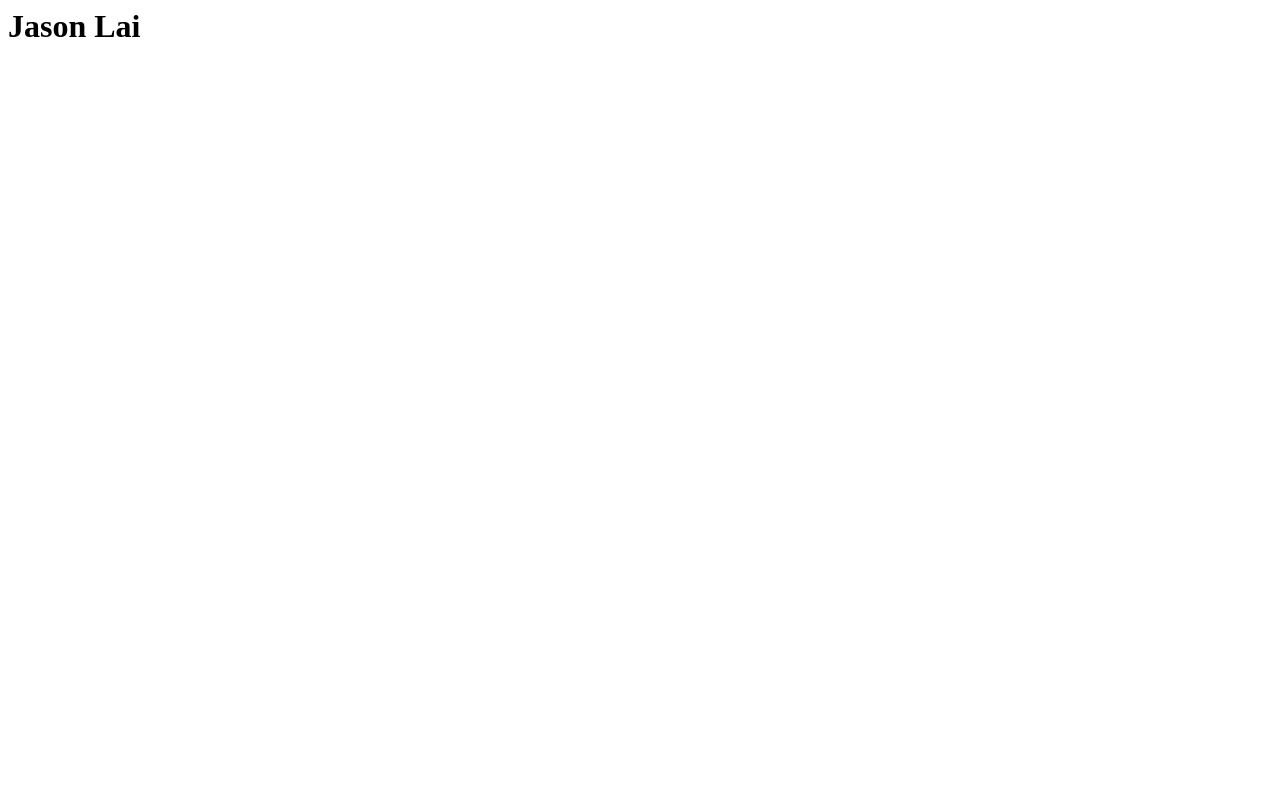
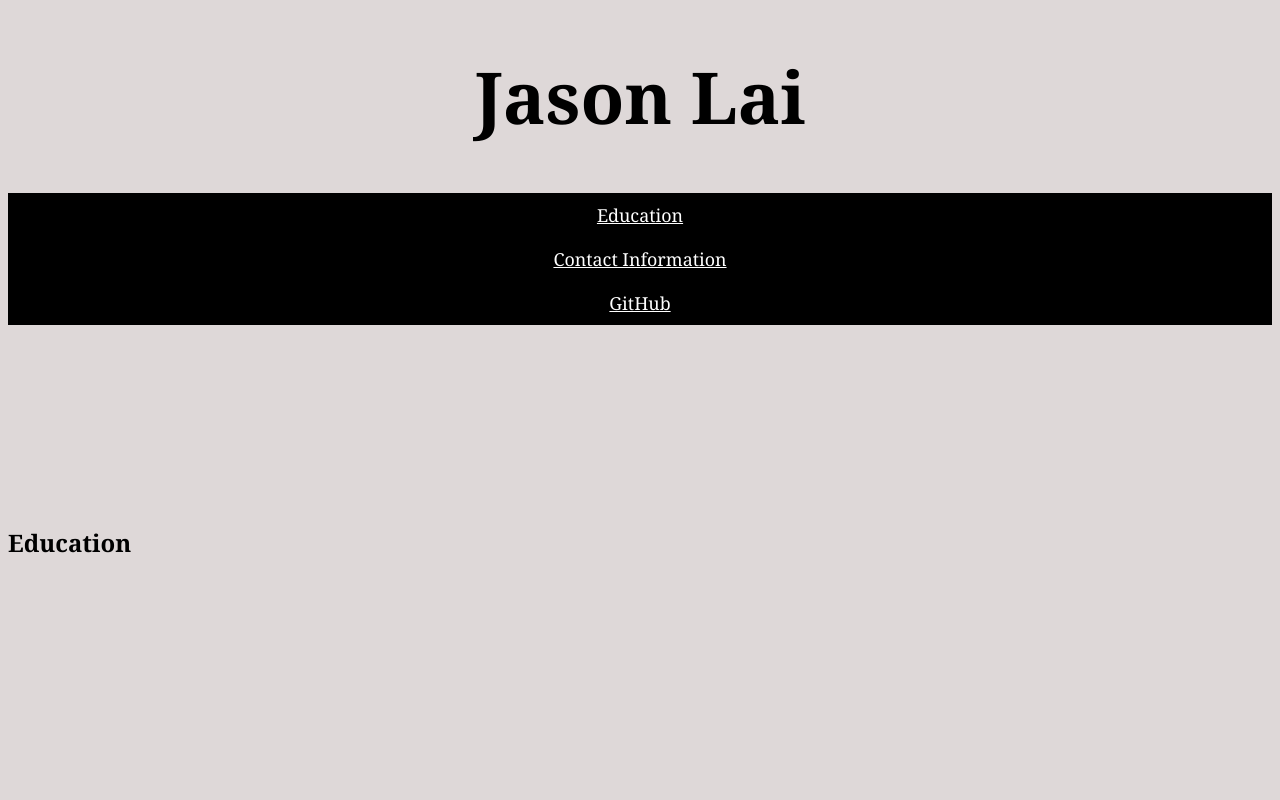
Before and after one commit to jsonlaii/CMPT315-Lab1, a plain HTML site: page index.html in a window 1280 px wide. Shown: the top 800 px of the page. Drawn offline with Linux system fonts and the light colour scheme.

Commit message:
Created a navbar with anchors to 3 sections within the page

```diff
--- a/index.html
+++ b/index.html
@@ -1,7 +1,23 @@
+<!DOCTYPE html>
+<html lang="en">
 <head>
-    <body>
-        <h1>
-            Jason Lai
-        </h1>
-    </body>
+    <title>Jason Lai</title>
+    <link rel="stylesheet" href="styles.css">
+    <link rel="shortcut icon" href="favicon.ico" type="image/x-icon">
 </head>
+
+<body>
+    <div>
+        <h1>Jason Lai</h1>
+    </div>
+    <div id = "navbar">
+        <a href="#Jump_to_education">Education</a>
+        <a href="#Jump_to_contact">Contact Information</a>
+        <a href="#Jump_to_github">GitHub</a>
+    </div>
+
+    <h2 id="Jump_to_education">Education </h2>
+    <h3 id="Jump_to_contact">Contact Information</h3>
+    <h4 id="Jump_to_github">GitHub</h3>
+</body>
+</html>
--- a/styles.css
+++ b/styles.css
@@ -1,16 +1,54 @@
 body{
-    background-color: black;
-    font-family: Arial;
-    text-align: center;
-    display: flex;
-    align-items: center;
-    justify-content: center;
-    height: 90vh;
-    justify-content: center;
+    background-color: rgb(222, 216, 216);
+    font-family: Cambria, Cochin, Georgia, Times, 'Times New Roman', serif;
+    height: 500ch;
 }
 
 
 h1{
-    font-size: large;
+    text-align: center;
+    color: black;
+    font-size: 8ch;
+}
+
+a{
     color: white;
+    font-size: 2ch;
+    text-align: center;
+    display: block;
 }
+
+
+h2, h3, h4{
+    margin-top: 15ch;
+    font-size: 24px;
+}
+
+h3{
+    margin-top: 50ch;
+}
+
+h4{
+    margin-top: 100ch;
+}
+
+
+#navbar{
+    background-color: black;
+    position:sticky;
+    width: 100%;
+    transition: top 0.3s;
+
+}
+
+#navbar a {
+    display: block;
+    color: white;
+    text-align: center;
+    padding: 10px;
+  }
+
+  #navbar a:hover {
+    background-color: white;
+    color: black;
+  }
```
Also changed, not shown: favicon.ico (added).
